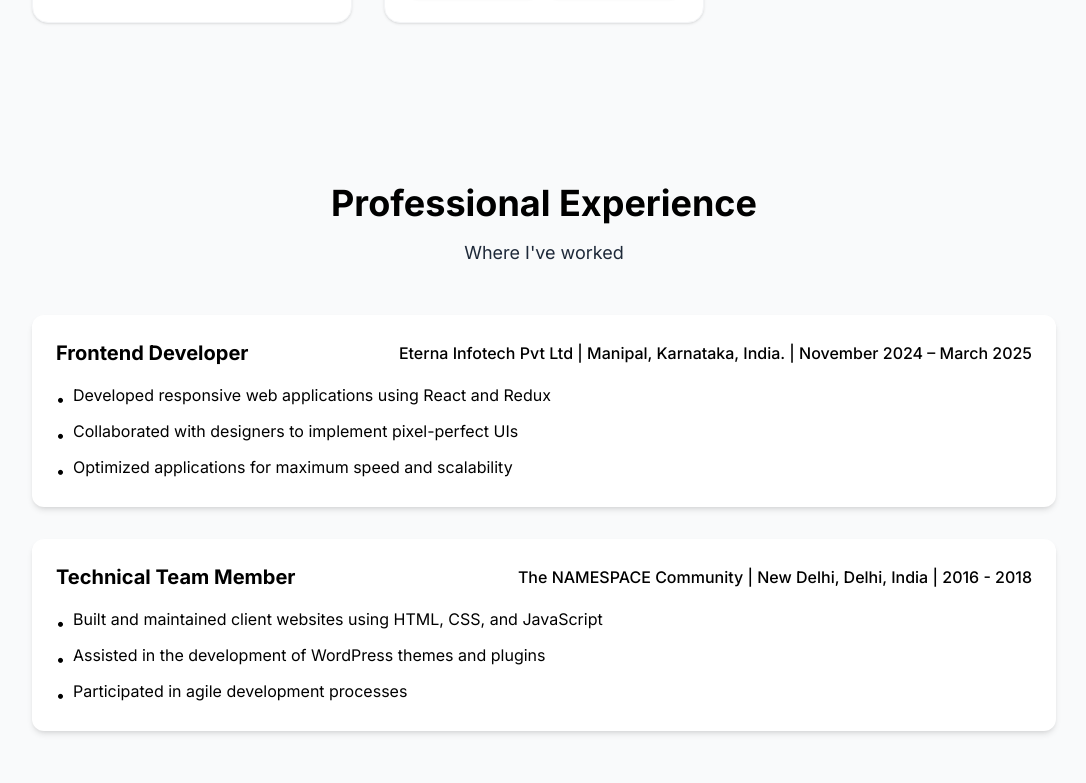
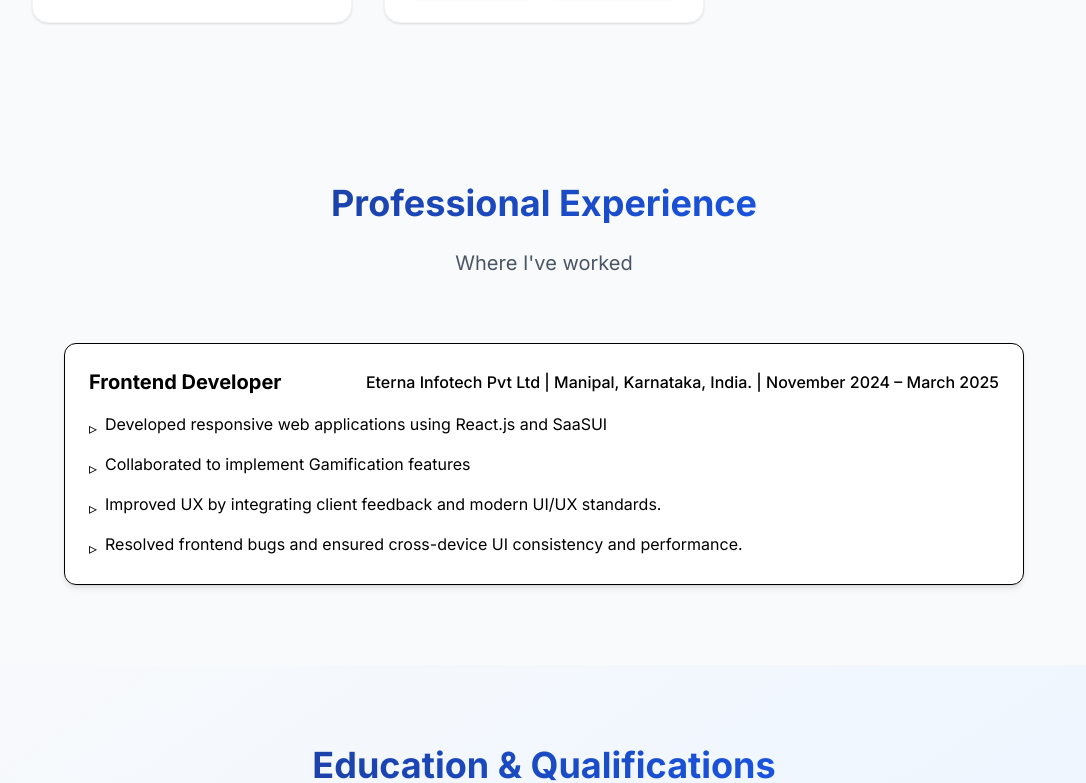
Before and after one commit to priyanshi0609/Portfolio, a React (Vite) app: page / in a window 1280 px wide. Shown: the part 4287-5070 px from the top of the page, without its empty margins (96-1182 px from the left). Built offline with nearby package versions, Linux system fonts and the light colour scheme.

Commit message:
experience section

```diff
--- a/src/components/Experiences.jsx
+++ b/src/components/Experiences.jsx
@@ -1,5 +1,20 @@
 import React from 'react';
-import SectionWrapper from './SectionWrapper';
+const SectionWrapper = ({ children, id, title, subtitle }) => {
+  return (
+    <section id={id} className="py-12 md:py-16 lg:py-20 px-4 md:px-6 lg:px-8 max-w-5xl mx-auto">
+      <div className="mb-8 md:mb-12 lg:mb-16 text-center">
+        <h2 className="text-2xl md:text-3xl lg:text-4xl font-bold bg-gradient-to-r from-blue-900 to-blue-600 bg-clip-text text-transparent mb-3 md:mb-4 lg:mb-6">
+          {title}
+        </h2>
+        {subtitle && (
+          <p className="text-sm md:text-lg lg:text-xl text-gray-600 max-w-2xl mx-auto leading-relaxed px-2">{subtitle}</p>
+        )}
+      </div>
+      {children}
+    </section>
+  );
+};
+
 
 const experiences = [
   {
@@ -7,19 +22,10 @@ const experiences = [
     company: 'Eterna Infotech Pvt Ltd | Manipal, Karnataka, India.',
     duration: 'November 2024 – March 2025',
     responsibilities: [
-      'Developed responsive web applications using React and Redux',
-      'Collaborated with designers to implement pixel-perfect UIs',
-      'Optimized applications for maximum speed and scalability',
-    ],
-  },
-  {
-    position: 'Technical Team Member',
-    company: 'The NAMESPACE Community | New Delhi, Delhi, India',
-    duration: '2016 - 2018',
-    responsibilities: [
-      'Built and maintained client websites using HTML, CSS, and JavaScript',
-      'Assisted in the development of WordPress themes and plugins',
-      'Participated in agile development processes',
+      'Developed responsive web applications using React.js and SaaSUI',
+      'Collaborated to implement Gamification features',
+      'Improved UX by integrating client feedback and modern UI/UX standards.',
+      'Resolved frontend bugs and ensured cross-device UI consistency and performance.'
     ],
   },
 ];
@@ -35,21 +41,25 @@ const Experience = () => {
         {experiences.map((exp, index) => (
           <div
             key={index}
-            className="bg-white p-6 rounded-xl shadow-md hover:shadow-lg transition-all duration-300 hover:-translate-y-1"
+            className="relative bg-white/90 backdrop-blur-sm p-6 rounded-xl shadow-md hover:shadow-lg transition-all duration-300 hover:-translate-y-1 border border-navy-100/50 hover:border-navy-200/70"
           >
-            <div className="flex flex-col md:flex-row md:justify-between md:items-center mb-4">
-              <h3 className="text-xl font-bold text-navy-800">
+            {/* Subtle navy blur effect in corners */}
+            <div className="absolute -top-10 -left-10 w-40 h-40 bg-navy-500/5 rounded-full blur-xl opacity-30"></div>
+            <div className="absolute -bottom-10 -right-10 w-40 h-40 bg-navy-700/5 rounded-full blur-xl opacity-30"></div>
+
+            <div className="flex flex-col md:flex-row md:justify-between md:items-center mb-4 relative z-10">
+              <h3 className="text-xl font-bold text-navy-800 group-hover:text-navy-900">
                 {exp.position}
               </h3>
-              <div className="text-navy-600 font-medium">
-                {exp.company} | {exp.duration}
+              <div className="text-navy-600/90 font-medium">
+                {exp.company} | <span className="text-navy-500/80">{exp.duration}</span>
               </div>
             </div>
-            <ul className="space-y-2 text-navy-600">
+            <ul className="space-y-3 text-navy-700/90 relative z-10">
               {exp.responsibilities.map((resp, i) => (
-                <li key={i} className="flex items-start">
-                  <span className="text-navy-500 mr-2 mt-1">•</span>
-                  {resp}
+                <li key={i} className="flex items-start group">
+                  <span className="text-navy-500/70 mr-2 mt-1 group-hover:text-navy-600">▹</span>
+                  <span className="group-hover:text-navy-800 transition-colors duration-200">{resp}</span>
                 </li>
               ))}
             </ul>
```
